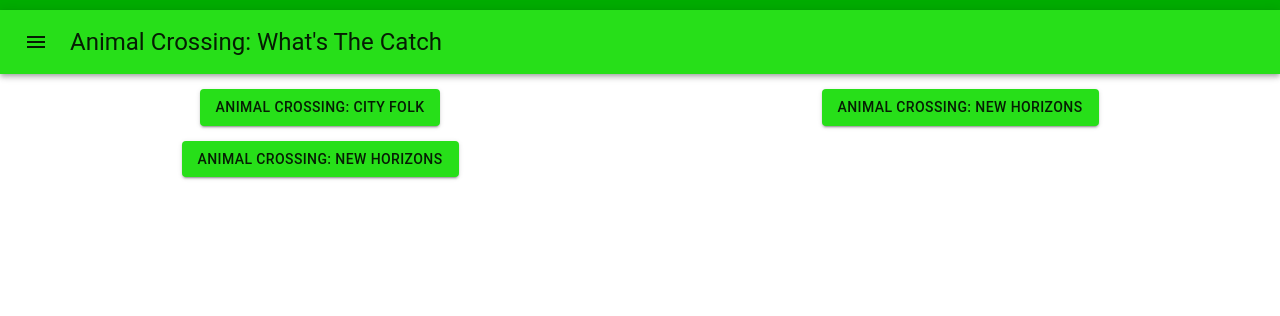
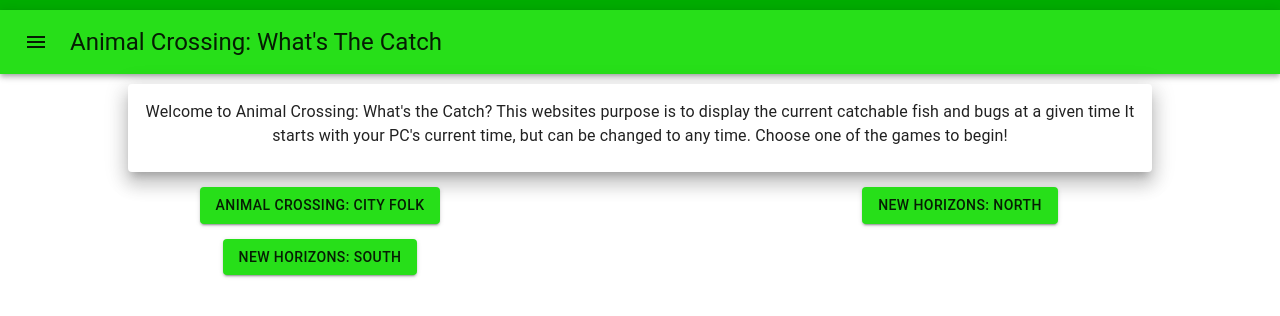
Before and after one commit to MatthewBloemke/AnimalCrossingWTC, a React app: page /dashboard in a window 1280 px wide. Shown: the top 316 px of the page. Built offline with nearby package versions, Linux system fonts and the light colour scheme; the HTML template or start-up script is replaced by a standard one.

Commit message:
updated dashboard buttons

```diff
--- a/src/client/Dashboard.jsx
+++ b/src/client/Dashboard.jsx
@@ -1,6 +1,6 @@
 import React from "react";
 import {Link} from "react-router-dom";
-import {Grid, Button} from '@mui/material';
+import {Grid, Button, Card, CardContent, Typography} from '@mui/material';
 
 
 const Dashboard = () => {
@@ -8,14 +8,29 @@
     return (
         <main>
             <Grid container textAlign="center">
+                <Grid item xs={12}>
+                    <Grid container justifyContent="center">
+                        <Card elevation={12} sx={{width: "80%", mt: "10px"}}>
+                            <CardContent>
+                                <Typography variant='body1' component="div">
+                                    Welcome to Animal Crossing: What's the Catch?
+                                    This websites purpose is to display the current catchable fish and bugs at a given time
+                                    It starts with your PC's current time, but can be changed to any time. Choose one of the games
+                                    to begin!
+                                </Typography>
+                            </CardContent>
+                        </Card>
+                    </Grid>
+
+                </Grid>
                 <Grid item xs={12} sm={6} md= {6} lg = {6} sx={{mt:'15px'}}>
                     <Link style={{textDecoration: "none"}} to="/cityfolk"><Button variant="contained">Animal Crossing: City Folk</Button></Link>
                 </Grid>
                 <Grid item xs={12} sm={6} md= {6} lg = {6} sx={{mt:'15px'}}>
-                    <Link to="/newhorizons/north" style={{textDecoration: "none"}}><Button variant="contained">Animal Crossing: New Horizons</Button></Link>
+                    <Link to="/newhorizons/north" style={{textDecoration: "none"}}><Button variant="contained">New Horizons: North</Button></Link>
                 </Grid>
                 <Grid item xs={12} sm={6} md= {6} lg = {6} sx={{mt:'15px'}}>
-                    <Link to="/newhorizons/south" style={{textDecoration: "none"}}><Button variant="contained">Animal Crossing: New Horizons</Button></Link>
+                    <Link to="/newhorizons/south" style={{textDecoration: "none"}}><Button variant="contained">New Horizons: South</Button></Link>
                 </Grid>
             </Grid>
         </main>
```
